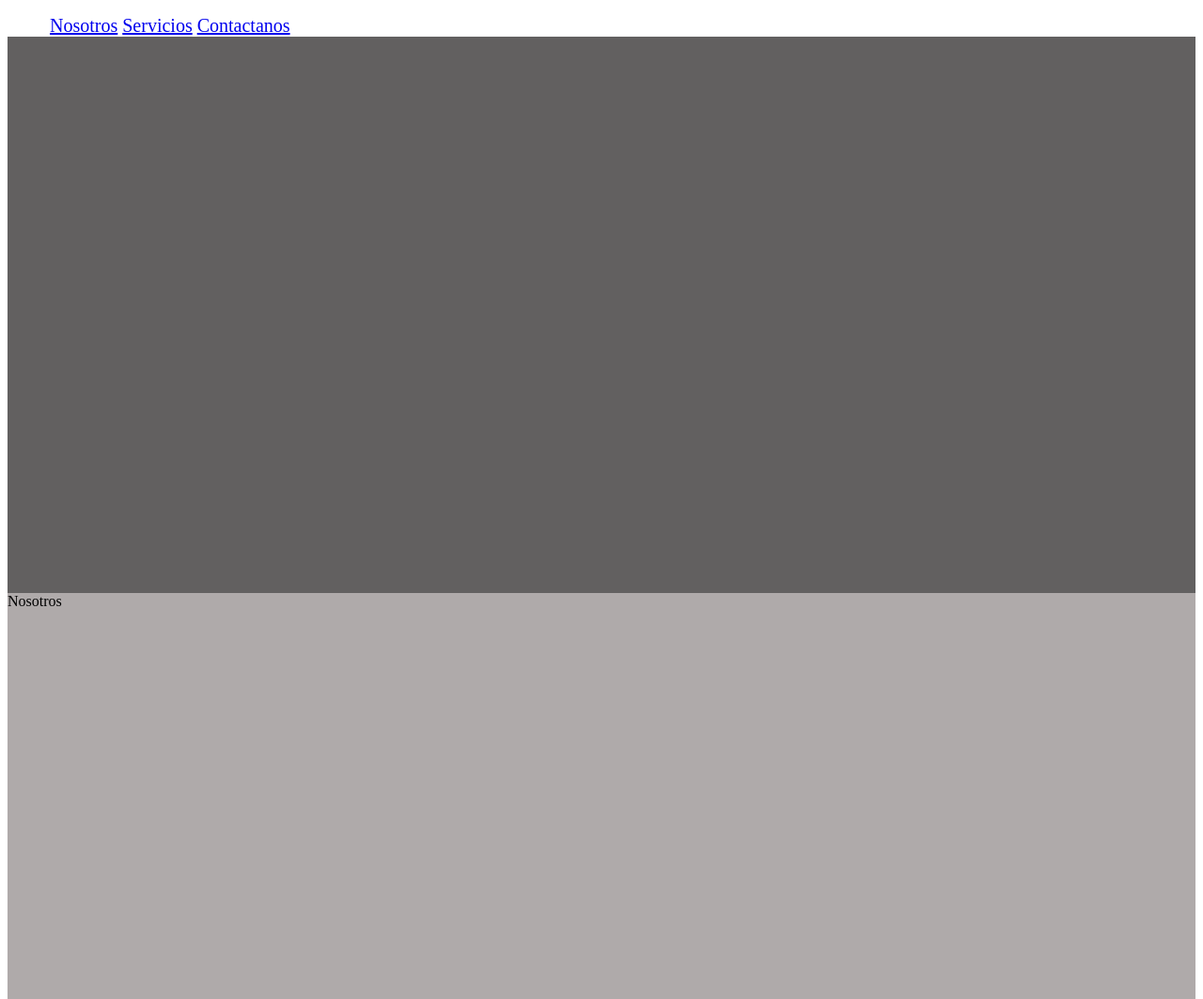
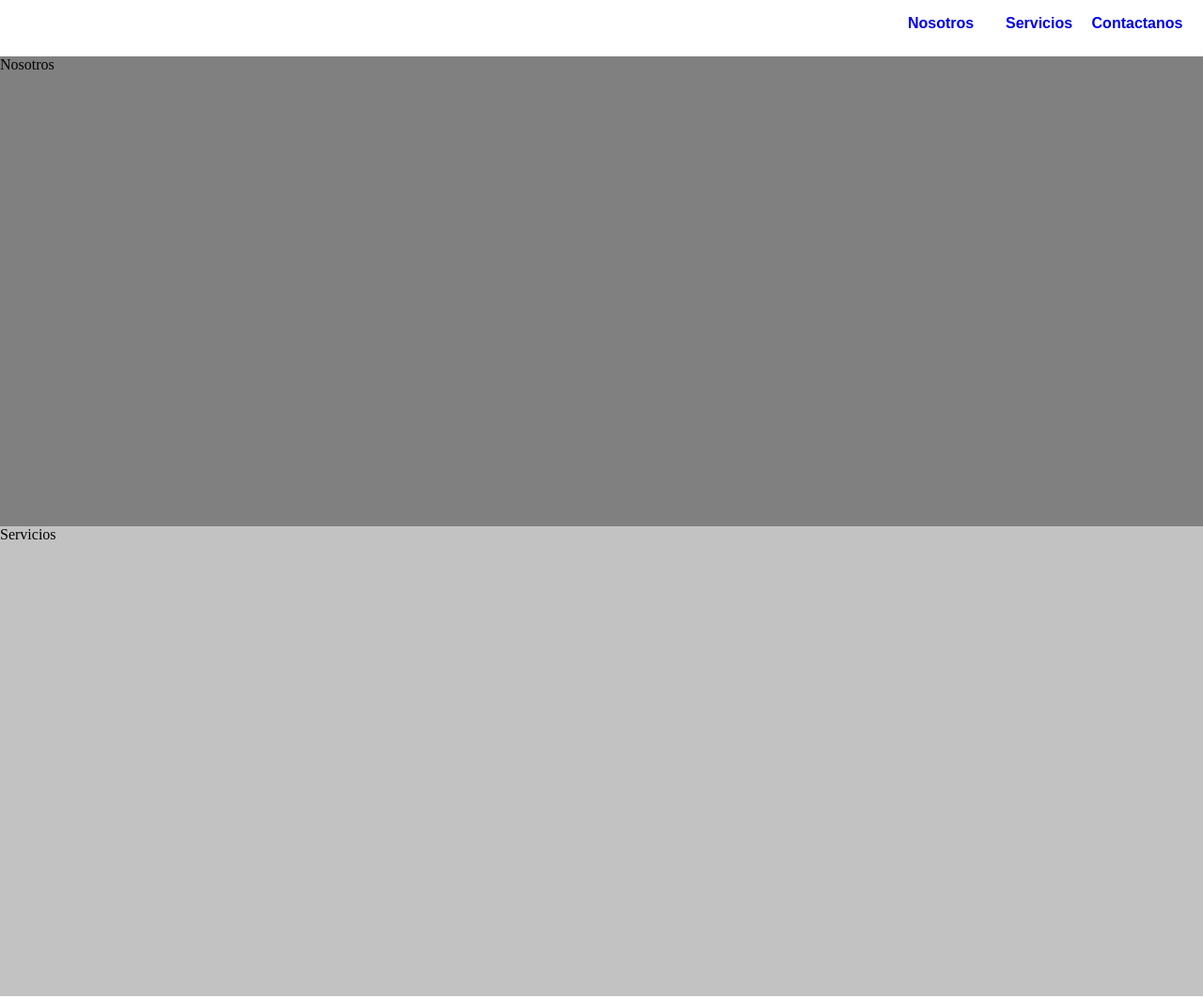
Before and after one commit to WebProyectos1/Pymes, a plain HTML site: page index.html in a window 1280 px wide. Shown: the top 1063 px of the page at 94% size. Drawn offline with nearby package versions, Linux system fonts and the light colour scheme.

Commit message:
Barra de navegacion y funcionalidad de las anclas

```diff
--- a/css/style.css
+++ b/css/style.css
@@ -1,51 +1,102 @@
 body{
-  margin-top:0px;
+  margin: 0;
+  padding: 0;
+  border: 0;
 }
-.nav{
+
+.head_cont{
+  position: fixed;
+  left: 0;
+  top: 0;
+  width: 100%;
+  z-index: 10000;
+  height: 50px;
+  background-color: white;
+  vertical-align: baseline ;
+  font-family: 'Source Sans Pro', Arial, sans-serif;
+  color: #676d79;
+}
+
+.sec_cont{
+  position: relative;
+  top: 50px;
+  left: 0;
+  width: 100%;
+
+  /*height: calc(100% - 40px);*/
+
+}
+.right{
+    position: absolute;
+    top: 6px;
+    right: 20px;
+    margin: 0px;
+    padding: 0px;
+    border: 0px;
+
 
 }
 
-ul.nav > li {
-  display: inline;
-  text-align: center;
-  margin-left: 5px;
-  font-size: 20px;
-}
+.ul_nav{
 
-ul.nav > li:hover{
-color:blue;
-cursor:pointer;
-}
-
-.sec_1{
-  height: 631px;
-  background-color: #AFAAAA;
+  display: inline-block;
+  height: 38px;
+  text-decoration: none;
+  font-weight: 600;
+  list-style: none;
+  margin: 0;
+  padding: 0;
+  border: 0;
+  vertical-align: baseline;
+  float: right;
 
 }
-.sec_2{
-  height: 631px;
-  background-color: #626060;
+.li_nav{
+    width: 100px;
+    position: relative;
+    display: inline-block;
+    height: 38px;
+    margin: 0px;
+    padding: 0px;
+    border: 0px;
+}
+.a_nav{
+    position: absolute;
+    text-decoration: none;
+    cursor: pointer;
+    height: 38px !important;
+    line-height: 38px;
+    text-align: center;
+    width: 100px;
 
 }
 
-.sec_3{
-  height: 631px;
-  background-color: #AFAAAA;
+.border_navl{
+
+}
 
 
+.border_navr{
+
 }
-.cont{
-  height: 631px;
-  background-color: #626060;
+.border_navc{
+
 }
 
-.pos{
-  float:left;
+.a_nav:hover{
+  color: white;
+  background-color: #81BEF7;
+  transition: background-color 0.4s, color 0.2s;
 }
 
-.nav_cont{
 
-  position: fixed;
-  background-color: white;
-  width: 100%
+.c_gray1{
+  background-color: gray;
+  height:500px;
+  margin-top: 10px;
 }
+
+.c_gray2{
+  background-color: #C3C2C2;
+  height:500px;
+}
--- a/index.html
+++ b/index.html
@@ -3,27 +3,42 @@
   <head>
     <meta charset="utf-8">
     <link rel="stylesheet" href="css/style.css">
-    <title></title>
+    <title>Landing Page</title>
   </head>
+  <header class="head_cont">
+  		<div class="right">
+  			<ul class="ul_nav">
+  				<li class="li_nav"><a href="#ancla1" class="a_nav ancla">Nosotros</a></li>
+  				<li class="li_nav"><a href="#ancla2" class="a_nav ancla">Servicios</a></li>
+  				<li class="li_nav"><a href="#ancla3" class="a_nav ancla">Contactanos</a></li>
+  			</ul>
+  		</div>
+  	</header>
   <body>
-    <section >
-      <div class="nav_cont">
-        <ul class="nav">
-          <li class="pos"><a href="#nosotros" title="">Nosotros</a></li>
-          <li class="pos"><a href="#servicios" title="">Servicios</a></li>
-          <li class="pos"><a href="#contacto" title="">Contactanos</a></li>
-        </ul>
-      </div>
-      <div class="cont">
-        <div class="">imagen-animacion-flujo</div>
-        <div class="">boton</div>
 
-      </div>
 
-      <div id="" class="sec_1"><a name="nosotros">Nosotros</a></div>
-      <div id="" class="sec_2"><a name="servicios">Servicios</a></div>
-      <div id="" class="sec_3"><a name="contacto">Contacto</a></div>
-      <div id="" class="sec_2"><a name="Ejemplo">Ejemplo</a></div>
-    </section>
+    <div class="sec_cont">
+    	<div class="c_gray1" id="ancla1">
+    		Nosotros
+    	</div>
+    	<div class="c_gray2" id="ancla2">
+    		Servicios
+    	</div>
+    	<div class="c_gray1" id="ancla3">
+    		Contacto
+    	</div>
+    	<div class="c_gray2">
+
+    	</div>
+    	<div class="c_gray1">
+
+    	</div>
+    	<div class="c_gray2">
+
+    	</div>
+
+    </div>
+  	<script type="text/javascript" src="http://ajax.googleapis.com/ajax/libs/jquery/1.7.2/jquery.min.js"></script>
+  	<script type="text/javascript" src="js/script.js"> </script>
   </body>
 </html>
--- /dev/null
+++ b/js/script.js
@@ -0,0 +1,42 @@
+
+
+
+
+
+
+ $(document).ready(function(){
+
+		 //nos desplazamos entre todos los divs
+		 $('a.ancla').click(function(e){
+
+		 	e.preventDefault();
+
+		    enlace  = $(this).attr('href');
+
+		    $('html, body').animate({
+		    	scrollTop: $(enlace).offset().top
+		    }, 1000);
+
+		 });
+
+
+
+
+		 /*//vamos al principio o al final de la página
+		 $('a.arriba').click(function(e){
+		 e.preventDefault();
+		     volver  = $(this).attr('href');
+		     $('html, body').animate({
+		         scrollTop: $(volver).offset().top
+		     }, 2000);
+		 });
+
+
+
+
+
+		 //pasando la cantidad de pixeles que queremos a scrollTop
+		 $('.prueba').click(function(){
+		 $('html, body').animate({scrollTop:100}, 2000); return false;
+		 });*/
+ });
```
Also changed, not shown: js/script.txt (deleted).
